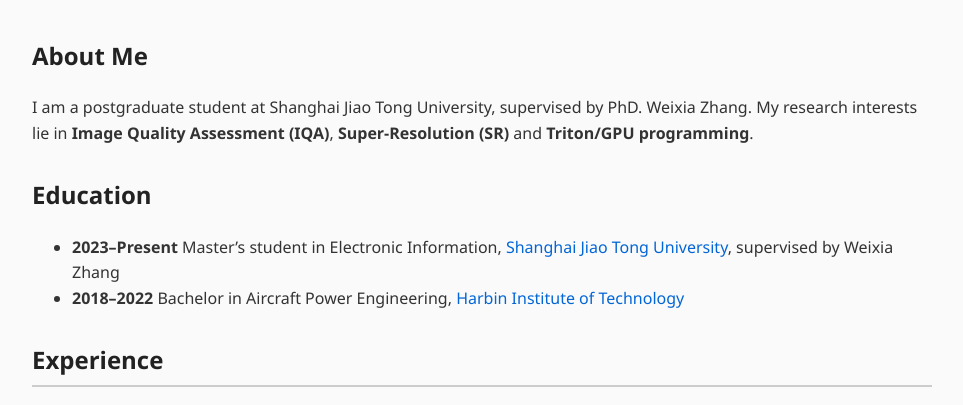
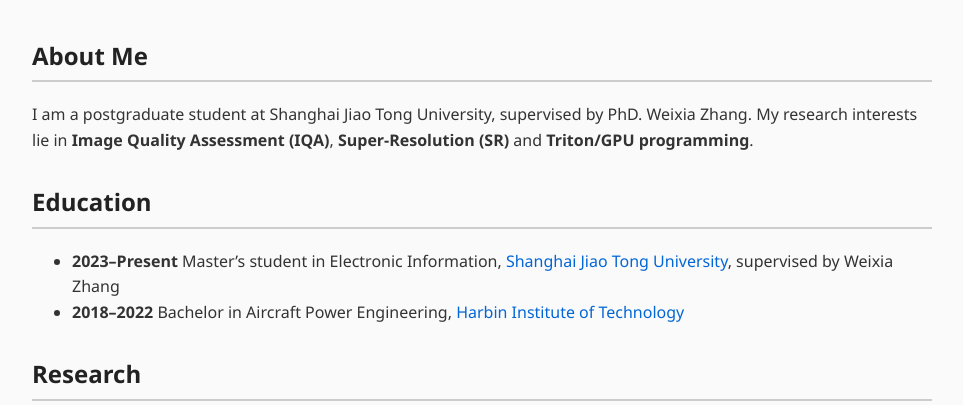
Before and after one commit to cschenjunlin/cschenjunlin.github.io, a plain HTML site: page index.html in a window 1280 px wide. Shown: the part 332-737 px from the top of the page, without its empty margins (158-1121 px from the left). Drawn offline with Linux system fonts and the light colour scheme.

Commit message:
Update index.html

```diff
--- a/index.html
+++ b/index.html
@@ -62,7 +62,7 @@
   </header>
 
   <section class="section">
-    <h2>About Me</h2>
+    <h2 style="border-bottom: 2px solid #ccc; padding-bottom: 5px;">About Me</h2>
     <p>
       I am a postgraduate student at Shanghai Jiao Tong University, supervised by PhD. Weixia Zhang.
       My research interests lie in
@@ -74,7 +74,7 @@
 
 <!-- ================= EDUCATION SECTION ================= -->
   <section class="section">
-    <h2>Education</h2>
+    <h2 style="border-bottom: 2px solid #ccc; padding-bottom: 5px;">Education</h2>
     <ul>
       <li>
         <b>2023–Present</b> Master’s student in Electronic Information,
@@ -90,7 +90,7 @@
 
 <!-- ================= RESEARCH SECTION ================= -->
   <section class="section">
-    <h2 style="border-bottom: 2px solid #ccc; padding-bottom: 5px;">Experience</h2>
+    <h2 style="border-bottom: 2px solid #ccc; padding-bottom: 5px;">Research</h2>
     <div style="display: flex; align-items: center; gap: 20px; margin-bottom: 30px;">
       <!-- 左侧图片 -->
       <img
```
